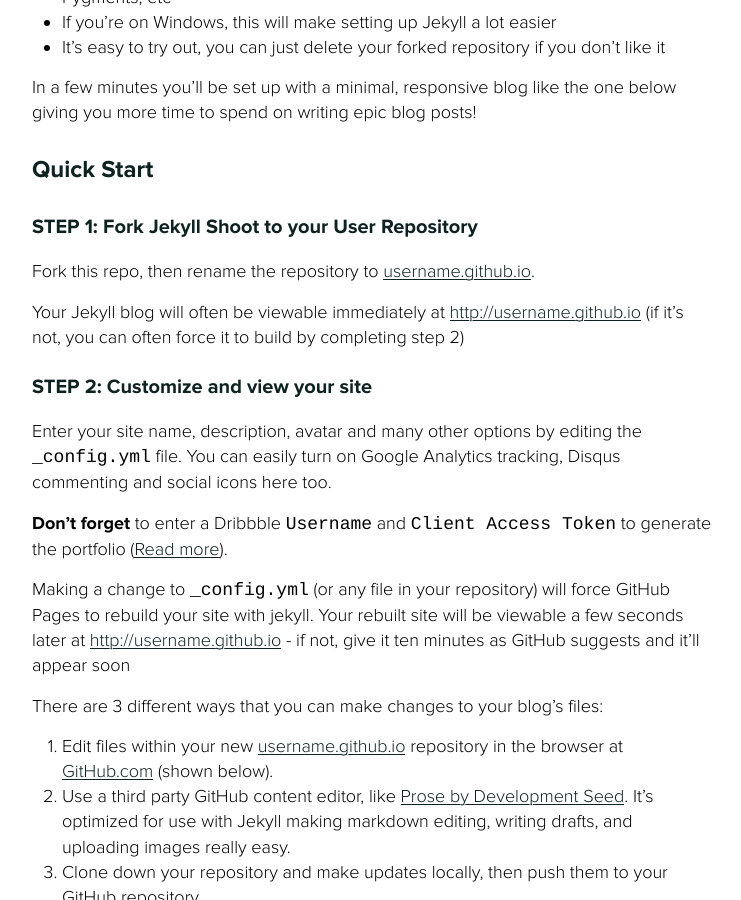
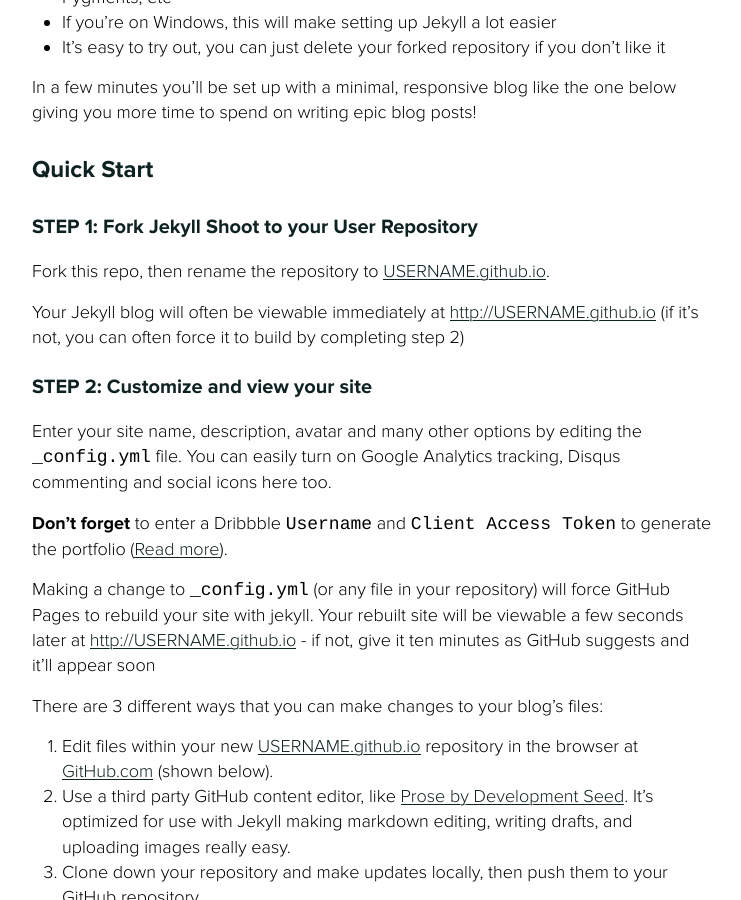
Before and after one commit to BenKalsky/jekyll-shooot, a Jekyll site: the page built from index.html, in a window 1280 px wide and 900 px high, scrolled down 853 px. Shown: the whole window, without its empty margins (268-1009 px from the left). Built offline with Jekyll 4.4.1, drawn with Linux system fonts in a browser that asks for light colours; nearby versions of some CDN libraries; some of the changed lines change nothing that is shown.

Commit message:
update home

```diff
--- a/index.html
+++ b/index.html
@@ -18,18 +18,18 @@
   <p>In a few minutes you’ll be set up with a minimal, responsive blog like the one below giving you more time to spend on writing epic blog posts!</p>
   <h2>Quick Start</h2>
   <h3>STEP 1: Fork Jekyll Shoot to your User Repository</h3>
-  <p>Fork this repo, then rename the repository to <a href="#">username.github.io</a>.</p>
-  <p>Your Jekyll blog will often be viewable immediately at <a href="#">http://username.github.io</a> (if it’s not, you can often force it to build by completing step 2)</p>
+  <p>Fork this repo, then rename the repository to <a href="#">USERNAME.github.io</a>.</p>
+  <p>Your Jekyll blog will often be viewable immediately at <a href="#">http://USERNAME.github.io</a> (if it’s not, you can often force it to build by completing step 2)</p>
   <h3>STEP 2: Customize and view your site</h3>
   <p>Enter your site name, description, avatar and many other options by editing the <code>_config.yml</code> file. You can easily turn on Google Analytics tracking, Disqus commenting and social icons here too.</p>
   <p><strong>Don’t forget</strong> to enter a Dribbble <code>Username</code> and <code>Client Access Token</code> to generate the portfolio (<a href="https://github.com/tylergaw/jribbble#setting-your-apps-client-access-token">Read more</a>).</p>
-  <p>Making a change to <code>_config.yml</code> (or any file in your repository) will force GitHub Pages to rebuild your site with jekyll. Your rebuilt site will be viewable a few seconds later at <a href="http://username.github.io">http://username.github.io</a> - if not, give it ten minutes as GitHub suggests and it’ll appear soon</p>
+  <p>Making a change to <code>_config.yml</code> (or any file in your repository) will force GitHub Pages to rebuild your site with jekyll. Your rebuilt site will be viewable a few seconds later at <a href="#">http://USERNAME.github.io</a> - if not, give it ten minutes as GitHub suggests and it’ll appear soon</p>
   <blockquote>
     <p>There are 3 different ways that you can make changes to your blog’s files:</p>
   </blockquote>
   <blockquote>
     <ol>
-      <li>Edit files within your new <a href="#">username.github.io</a> repository in the browser at <a href="http://GitHub.com">GitHub.com</a> (shown below).</li>
+      <li>Edit files within your new <a href="#">USERNAME.github.io</a> repository in the browser at <a href="http://github.com">GitHub.com</a> (shown below).</li>
       <li>Use a third party GitHub content editor, like <a href="http://prose.io" target="_blank">Prose by Development Seed</a>. It’s optimized for use with Jekyll making markdown editing, writing drafts, and uploading images really easy.</li>
       <li>Clone down your repository and make updates locally, then push them to your GitHub repository.</li>
     </ol>
@@ -37,7 +37,7 @@
   <h3></a>STEP 3: Publish your first blog post</h3>
   <p>Edit <code>/_posts/2017-3-1-Hello-World.html</code> to publish your first blog post. This <a href="http://www.jekyllnow.com/Markdown-Style-Guide/" target="_blank">Markdown Cheatsheet</a> might come in handy.</p>
   <blockquote>
-    <p>You can add additional posts in the browser on <a href="http://GitHub.com">GitHub.com</a> too! Just hit the + icon in <code>/_posts/</code> to create new content. Just make sure to include the <a href="http://jekyllrb.com/docs/frontmatter/" target="_blank">front-matter</a> block at the top of each new blog post and make sure the post’s filename is in this format: <code>YYYY-MM-DD-Fancy-Title.md</code> or <code>YYYY-MM-DD-Fancy-Title.html</code></p>
+    <p>You can add additional posts in the browser on <a href="http://github.com">GitHub.com</a> too! Just hit the + icon in <code>/_posts/</code> to create new content. Just make sure to include the <a href="http://jekyllrb.com/docs/frontmatter/" target="_blank">front-matter</a> block at the top of each new blog post and make sure the post’s filename is in this format: <code>YYYY-MM-DD-Fancy-Title.md</code> or <code>YYYY-MM-DD-Fancy-Title.html</code></p>
   </blockquote>
   <h2>Local Development</h2>
   <ol>
```
